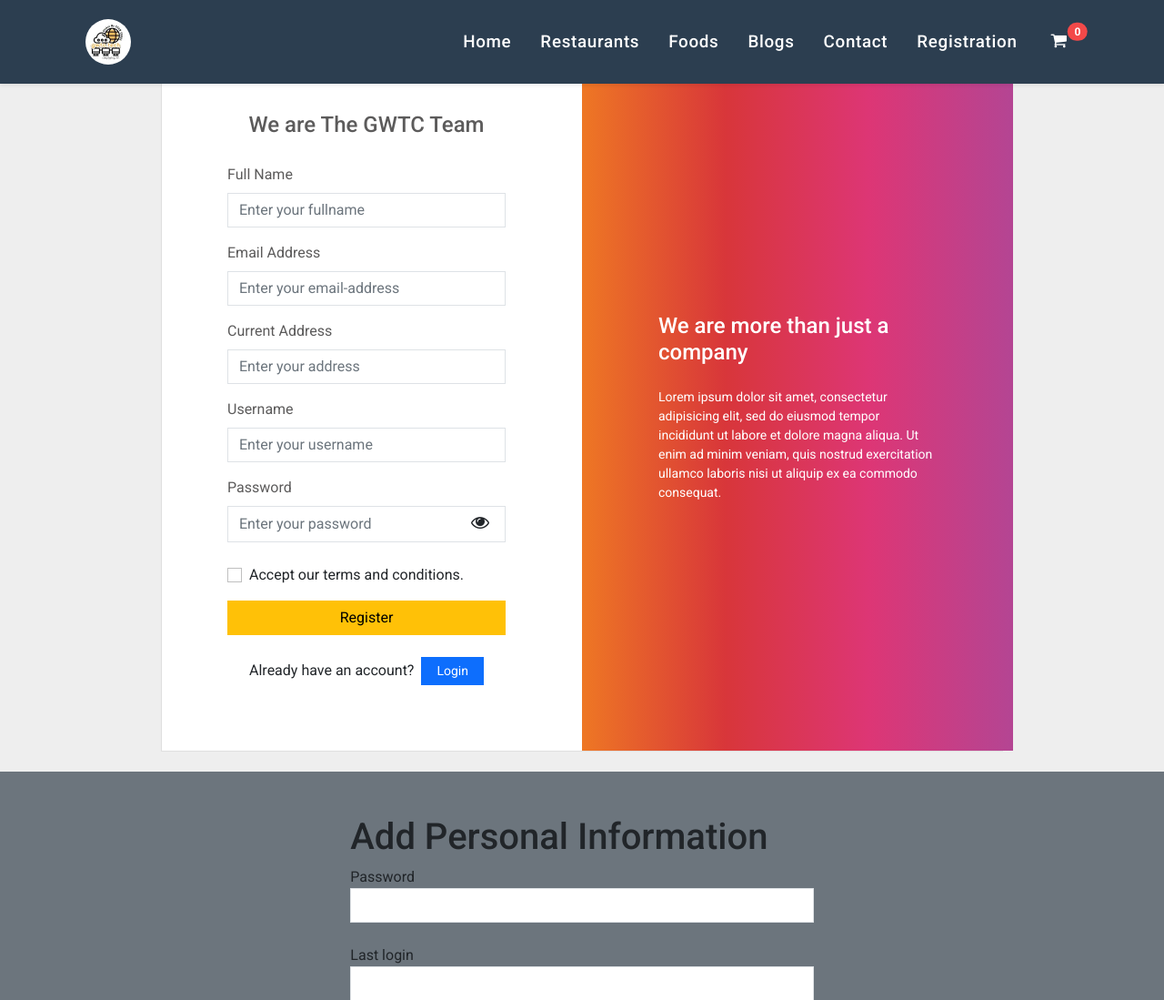
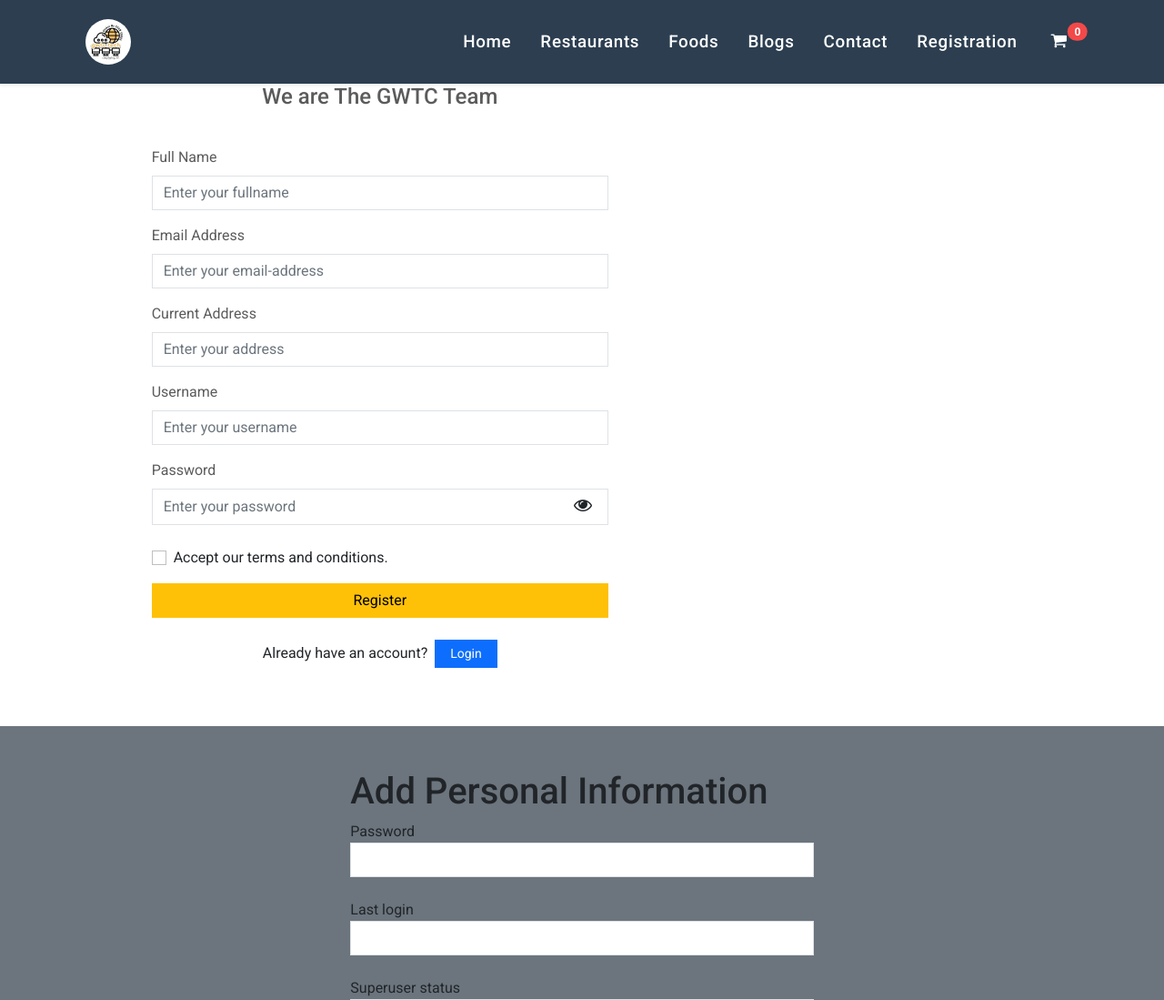
Before and after one commit to gokarna123-goku/multi_vendor_platform, a Django app: page /accounts/siginup/ in a window 1280 px wide. Shown: the top 1099 px of the page at 91% size. Run offline with Django 3.2, Linux system fonts and the light colour scheme; some libraries are stand-ins or nearby versions.

Commit message:
modified some files

```diff
--- a/static/css/restaurant.css
+++ b/static/css/restaurant.css
@@ -120,7 +120,7 @@ ul{
 }
 
 .subnav-link:hover{
-    color: #f34949 !important;
+    color: #FF881B !important;
 }
 
 .cart-tag i{
@@ -139,7 +139,7 @@ ul{
 
 .registration .subnav{
     display: none;
-    border-top: 2px solid #f34949;
+    border-top: 2px solid #FF881B;
     position: absolute;
     width: 240px;
     background: #2c3e50;
--- a/templates/registration/signup.html
+++ b/templates/registration/signup.html
@@ -8,16 +8,11 @@
 {% block content %}
 
 <div class="container-fluid px-0 mx-0 mt-5">
-    <section class="h-100 gradient-form mb-0" style="background-color: #eee;">
-        <div class="container py-3 h-100 mb-0">
-            <div class="row d-flex justify-content-center align-items-center h-100">
-                <div class="col-xl-10">
-                    <div class="card text-black" style="border-radius: 0px;">
+    <div class="container col-lg-10">
         <div class="row">
-                            <div class="col-lg-6">
-                                <div class="card-body p-md-5 mx-md-4">
-                                    <h4 class="mt-1 mb-4 pb-1 title text-center">We are The GWTC Team</h4>
-                                    <!--  -->
+            <div class="col-lg-7 py-4">
+                <div class="px-5 py-3">
+                    <h4 class="mt-1 mb-4 pb-3 pb-1 title text-center">We are The GWTC Team</h4>
                     <form action="post" class="form-for-signup">
                         <div class="form-outline mb-3">
                             <label class="form-label mb-2 title" for="fullname">Full Name</label>
@@ -43,14 +38,10 @@
                         </div>
                         <div class="form-outline mb-3">
                             <label class="form-label mb-2 title" for="password">Password</label>
-                                            <!-- <input type="password" id="password" class="form-control title border"
-                                                placeholder="Enter your password" autocomplete="off" required /> -->
                             <div class="input-group mb-4 border">
                                 <input type="password" id="myPassword" class="form-control title"
                                     placeholder="Enter your password" autocomplete="off"
                                     aria-describedby="password-field" required />
-                                                <!-- <input type="text" placeholder="Search food Categories..."
-                                                    aria-describedby="password-field" class="form-control"> -->
                                 <div class="input-group-append border-0">
                                     <button id="password-field" type="button"
                                         class="btn btn-link text-decoration-none px-2">
@@ -59,7 +50,6 @@
                                 </div>
                             </div>
                         </div>
-
                         <div class="form-check mb-3">
                             <input class="form-check-input" type="checkbox" value=""
                                 id="flexCheckDefault">
@@ -67,9 +57,6 @@
                                 Accept our terms and conditions.
                             </label>
                         </div>
-                                        <!-- <div class="d-flex justify-content-between align-items-center mb-3">
-                                            <a href="#" class="text-decoration-none">Forgot Password?</a>
-                                        </div> -->
                         <button class="btn btn-warning w-100 mb-4">Register</button>
                         <div class="d-flex align-items-center justify-content-center pb-4">
                             <p class="mb-0 me-2">Already have an account?</p>
@@ -78,26 +65,8 @@
                     </form>
                 </div>
             </div>
-                            <!--  -->
-                            <div class="col-lg-6 d-flex align-items-center gradient-custom-2"
-                                style="border-radius: 0px;">
-                                <div class="text-white px-3 py-4 p-md-5 mx-md-4">
-                                    <h4 class="mb-4">We are more than just a company</h4>
-                                    <p class="small mb-0">
-                                        Lorem ipsum dolor sit amet, consectetur adipisicing elit, sed do
-                                        eiusmod
-                                        tempor incididunt ut labore et dolore magna aliqua. Ut enim ad minim veniam,
-                                        quis
-                                        nostrud
-                                        exercitation ullamco laboris nisi ut aliquip ex ea commodo consequat.</p>
         </div>
     </div>
-                        </div>
-                    </div>
-                </div>
-            </div>
-        </div>
-    </section>
 </div>
 
 <!-- Rendered all fields from default django crispy_forms_tags fields -->
@@ -105,17 +74,14 @@
     <div class="container col-md-5">
         <form method='post' class="">
             {% csrf_token %}
-            <!-- 2 column grid layout with text inputs for the first and last names -->
             <h1 class='dislplay-4'>Add Personal Information</h1>
             <div class="row mb-4">
-                <!-- Text input -->
                 {% for fields in form %}
                 <div class="form-outline mb-4">
                     <label>{{fields.label}}</label>
                     {% render_field fields class="form-control border" %}
                 </div>
                 {% endfor %}
-                <!-- Submit button -->
                 <button type="submit" class="btn btn-lg btn-primary btn-block">Register</button>
             </div>
         </form>
```
Also changed, not shown: db.sqlite3. Lines whose indentation alone changed are shown as unchanged.
